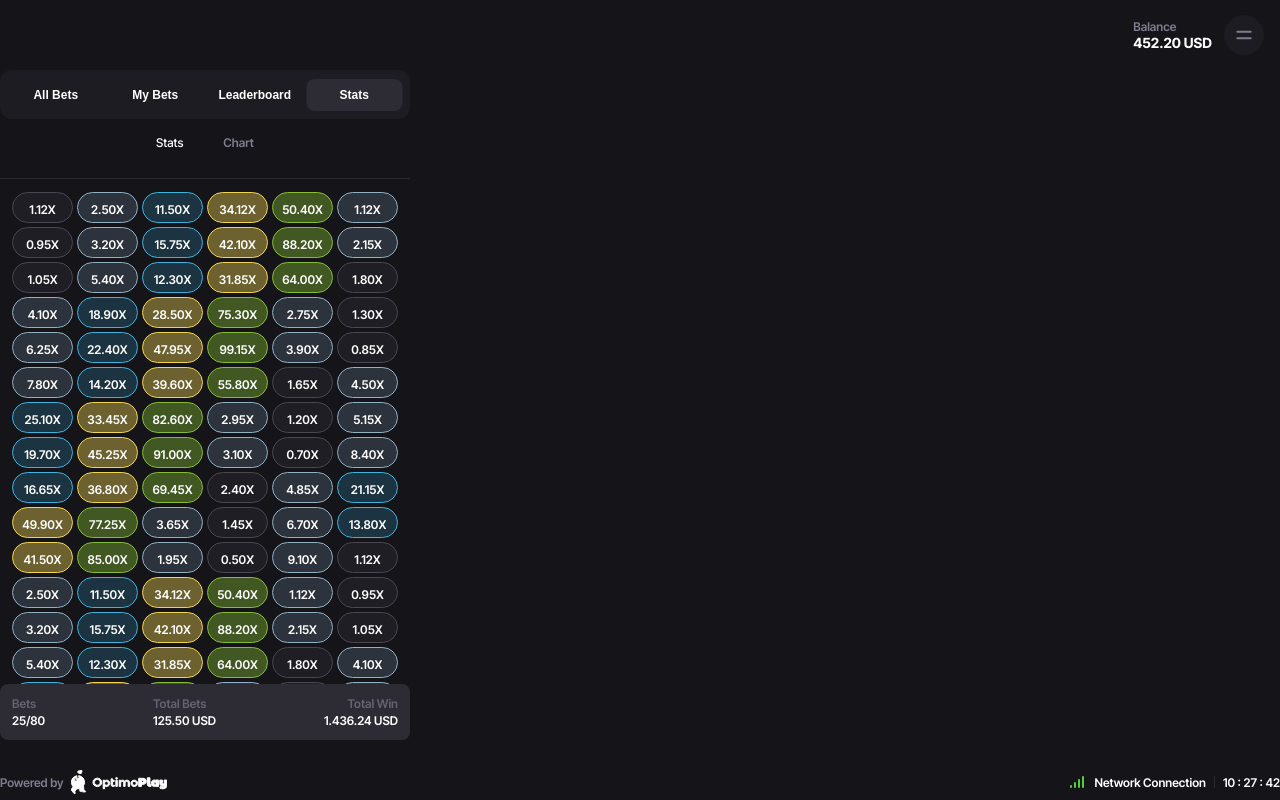
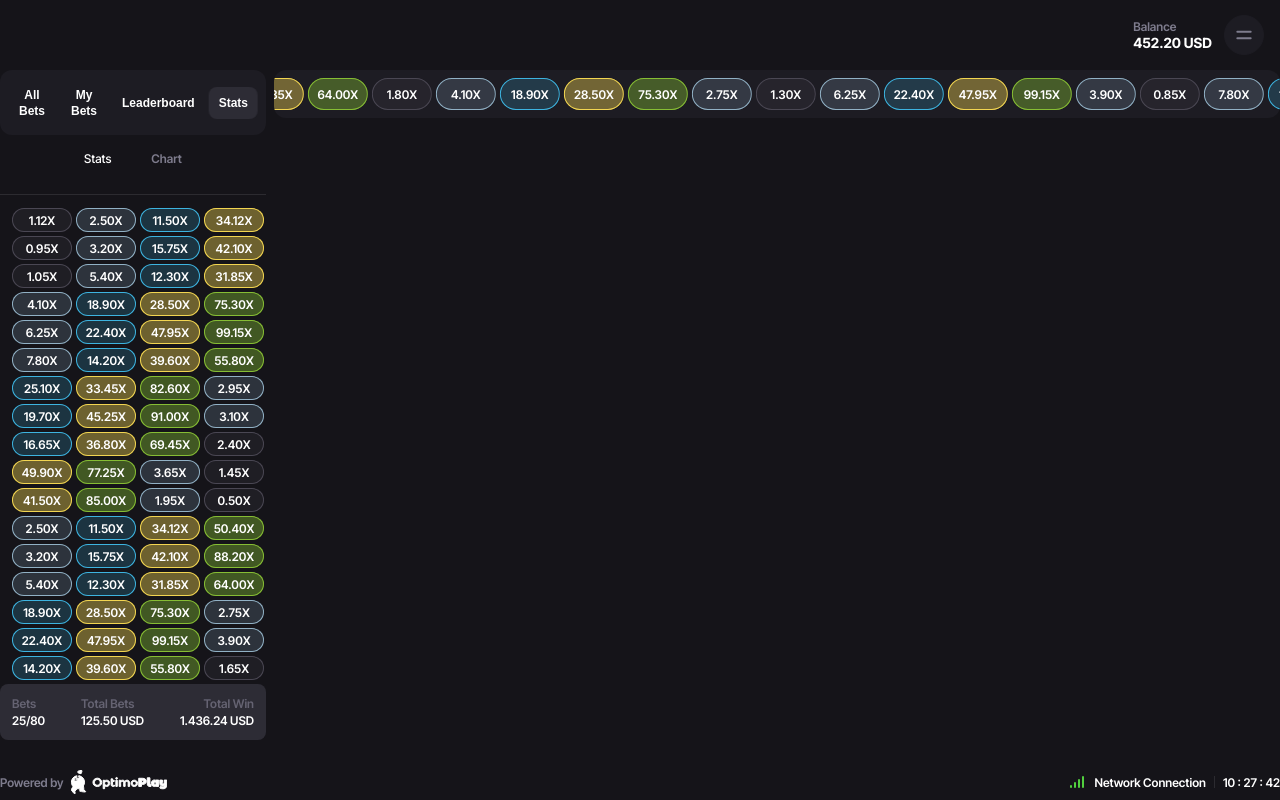
Before and after one commit to Allonos/optimogroup-task, a React (Vite) app: page / in a window 1280 px wide. Both pictures are taken after a click on the button "Stats". Built offline with nearby package versions, Linux system fonts and the light colour scheme.

Commit message:
feat: game header

```diff
--- /dev/null
+++ b/src/components/ui/headers/gameHeader/GameHeader.jsx
@@ -0,0 +1,29 @@
+import stats from '@/data/STATS.json';
+import StatPill from '@/components/ui/StatPill/StatPill';
+
+const GameHeader = () => {
+  return (
+    <div className='game-header'>
+      <div className='game-header-track'>
+        {stats.map((stat) => (
+          <StatPill
+            key={stat.id}
+            value={stat.value}
+            status={stat.status}
+            size='lg'
+          />
+        ))}
+        {stats.map((stat) => (
+          <StatPill
+            key={`${stat.id}-dup`}
+            value={stat.value}
+            status={stat.status}
+            size='lg'
+          />
+        ))}
+      </div>
+    </div>
+  );
+};
+
+export default GameHeader;
--- a/src/components/ui/layouts/GameLayout.jsx
+++ b/src/components/ui/layouts/GameLayout.jsx
@@ -5,7 +5,7 @@ const GameLayout = ({ children }) => {
   return (
     <main className='game-layout'>
       <DefaultHeader />
-      <section>{children}</section>
+      <section className='game-layout-children'>{children}</section>
       <DefaultFooter />
     </main>
   );
--- a/src/components/ui/lists/GameInfoStatsList.jsx
+++ b/src/components/ui/lists/GameInfoStatsList.jsx
@@ -1,50 +1,12 @@
 import stats from '@/data/STATS.json';
-
-const STAT_STATUS_COLORS = {
-  low: {
-    border: 'rgba(var(--stat-low-border))',
-    background: 'rgba(var(--stat-low-bg))',
-  },
-  medium: {
-    border: 'rgba(var(--stat-medium-border))',
-    background: 'rgba(var(--stat-medium-bg))',
-  },
-  high: {
-    border: 'rgba(var(--stat-high-border))',
-    background: 'rgba(var(--stat-high-bg))',
-  },
-  'very high': {
-    border: 'rgba(var(--stat-very-high-border))',
-    background: 'rgba(var(--stat-very-high-bg))',
-  },
-  ultra: {
-    border: 'rgba(var(--stat-ultra-border))',
-    background: 'rgba(var(--stat-ultra-bg))',
-  },
-};
-
-const DEFAULT_STAT_COLOR = STAT_STATUS_COLORS.low;
+import StatPill from '@/components/ui/StatPill/StatPill';
 
 const GameInfoStatsList = () => {
   return (
     <section className='info-stat-container'>
-      {stats.map((stat) => {
-        const { border, background } =
-          STAT_STATUS_COLORS[stat.status] ?? DEFAULT_STAT_COLOR;
-
-        return (
-          <div
-            key={stat.id}
-            className='info-stat'
-            style={{
-              '--stat-border-color': border,
-              '--stat-bg-color': background,
-            }}
-          >
-            <span className='info-stat-value'>{stat.value}</span>
-          </div>
-        );
-      })}
+      {stats.map((stat) => (
+        <StatPill key={stat.id} value={stat.value} status={stat.status} />
+      ))}
     </section>
   );
 };
--- /dev/null
+++ b/src/components/ui/statPill/StatPill.jsx
@@ -0,0 +1,19 @@
+import { getStatColors } from '@/utils/statColors';
+
+const StatPill = ({ value, status, size = 'sm' }) => {
+  const { border, background } = getStatColors(status);
+
+  return (
+    <div
+      className={`info-stat info-stat--${size}`}
+      style={{
+        '--stat-border-color': border,
+        '--stat-bg-color': background,
+      }}
+    >
+      <span className='info-stat-value'>{value}</span>
+    </div>
+  );
+};
+
+export default StatPill;
--- a/src/pages/HomePage.jsx
+++ b/src/pages/HomePage.jsx
@@ -1,10 +1,14 @@
 import GameLayout from '@/components/ui/layouts/GameLayout';
 import BetsListSection from '@/components/ui/sections/BetsListSection';
+import GameHeader from '../components/ui/headers/gameHeader/GameHeader';
 
 const HomePage = () => {
   return (
     <GameLayout>
       <BetsListSection />
+      <div>
+        <GameHeader />
+      </div>
     </GameLayout>
   );
 };
--- /dev/null
+++ b/src/styles/headers/gameHeader/GameHeader.css
@@ -0,0 +1,30 @@
+@import "../../../utils/ColorVariables.css";
+
+.game-header {
+  max-width: 1006px;
+  width: 100%;
+  overflow: hidden;
+  padding: 8px;
+  background-color: rgba(var(--bg-dark-2));
+  border-radius: 12px;
+}
+
+.game-header-track {
+  display: flex;
+  gap: 4px;
+  width: max-content;
+  animation: marquee-scroll 70s linear infinite;
+}
+
+.game-header:hover .game-header-track {
+  animation-play-state: paused;
+}
+
+@keyframes marquee-scroll {
+  from {
+    transform: translateX(0);
+  }
+  to {
+    transform: translateX(-50%);
+  }
+}
--- a/src/styles/index.css
+++ b/src/styles/index.css
@@ -11,6 +11,7 @@
 @import "../styles/tabs/statsTab/StatsTab.css";
 @import "../styles/lists/gameInfoStatsList/GameInfoStatsList.css";
 @import "../styles/bars/defaultBar/DefaultBar.css";
+@import "../styles/headers/gameHeader/GameHeader.css";
 
 *,
 *::before,
@@ -37,6 +38,11 @@ body,
   width: 100%;
   max-width: 1440px;
   margin: 0 auto;
+}
+
+.game-layout-children {
+  display: flex;
+  gap: 8px;
 }
 
 .text-body-small-semibold {
--- a/src/styles/lists/gameInfoStatsList/GameInfoStatsList.css
+++ b/src/styles/lists/gameInfoStatsList/GameInfoStatsList.css
@@ -9,12 +9,23 @@
 .info-stat {
   min-width: 60px;
   max-width: 80px;
+  width: 100%;
   padding: 4.5px 4px;
-  width: 100%;
-  border: 1px solid var(--stat-border-color);
+  box-shadow: inset 0 0 0 1px var(--stat-border-color);
   background-color: var(--stat-bg-color);
   border-radius: 100px;
-  text-align: center;
+  display: flex;
+  align-items: center;
+  justify-content: center;
+  line-height: 0;
+}
+
+.info-stat--sm {
+  padding: 4.5px 4px;
+}
+
+.info-stat--lg {
+  padding: 8.5px 4px;
 }
 
 .info-stat-value {
--- /dev/null
+++ b/src/utils/statColors.js
@@ -0,0 +1,27 @@
+export const STAT_STATUS_COLORS = {
+  low: {
+    border: 'rgba(var(--stat-low-border))',
+    background: 'rgba(var(--stat-low-bg))',
+  },
+  medium: {
+    border: 'rgba(var(--stat-medium-border))',
+    background: 'rgba(var(--stat-medium-bg))',
+  },
+  high: {
+    border: 'rgba(var(--stat-high-border))',
+    background: 'rgba(var(--stat-high-bg))',
+  },
+  'very high': {
+    border: 'rgba(var(--stat-very-high-border))',
+    background: 'rgba(var(--stat-very-high-bg))',
+  },
+  ultra: {
+    border: 'rgba(var(--stat-ultra-border))',
+    background: 'rgba(var(--stat-ultra-bg))',
+  },
+};
+
+export const DEFAULT_STAT_COLOR = STAT_STATUS_COLORS.low;
+
+export const getStatColors = (status) =>
+  STAT_STATUS_COLORS[status] ?? DEFAULT_STAT_COLOR;
```
